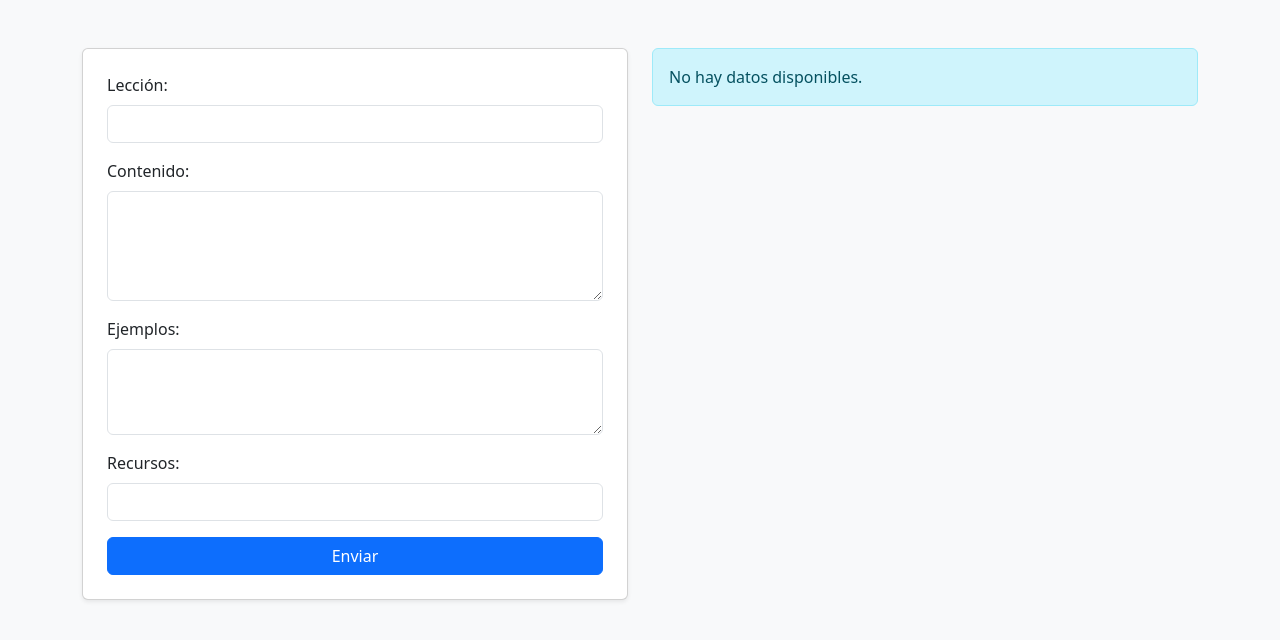
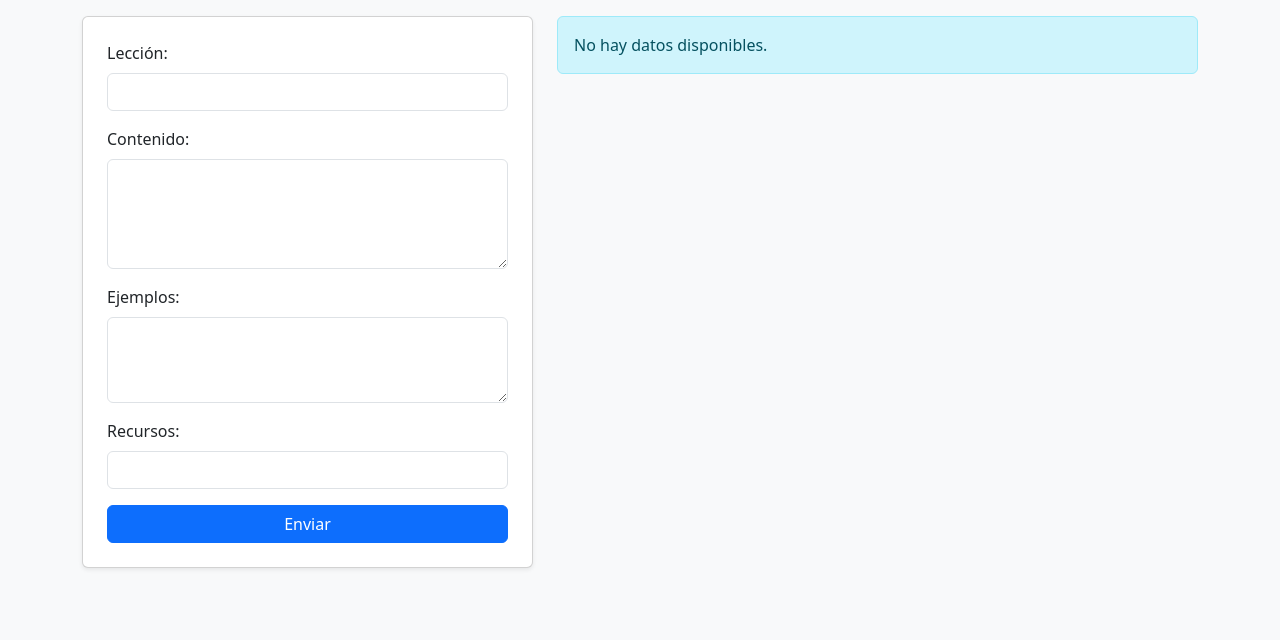
Before and after one commit to eduardo20020/Api-Crud-en-PHP, a PHP site: page / in a window 1280 px wide. Shown: the top 640 px of the page. Run offline with PHP 8.4, Linux system fonts and the light colour scheme; data that the repository does not hold is empty.

Commit message:
sfdsfdsf

```diff
--- a/index.php
+++ b/index.php
@@ -6,9 +6,9 @@
     <link href="https://cdn.jsdelivr.net/npm/bootstrap@5.3.0/dist/css/bootstrap.min.css" rel="stylesheet">
 </head>
 <body class="bg-light">
-    <div class="container mt-5">
+    <div class="container mt-3">
         <div class="row">
-            <div class="col-md-6">
+            <div class="col-md-5">
                 <!-- Aquí iría tu formulario para insertar o editar datos -->
                 <form action="api/ingresarleccion.php" method="post" class="card p-4 shadow-sm">
                     <div class="mb-3">
@@ -30,7 +30,7 @@
                     <button type="submit" class="btn btn-primary w-100">Enviar</button>
                 </form>
             </div>
-            <div class="col-md-6">
+            <div class="col-md-7">
                 <?php
                 include "api/cnx.php";
 
```
